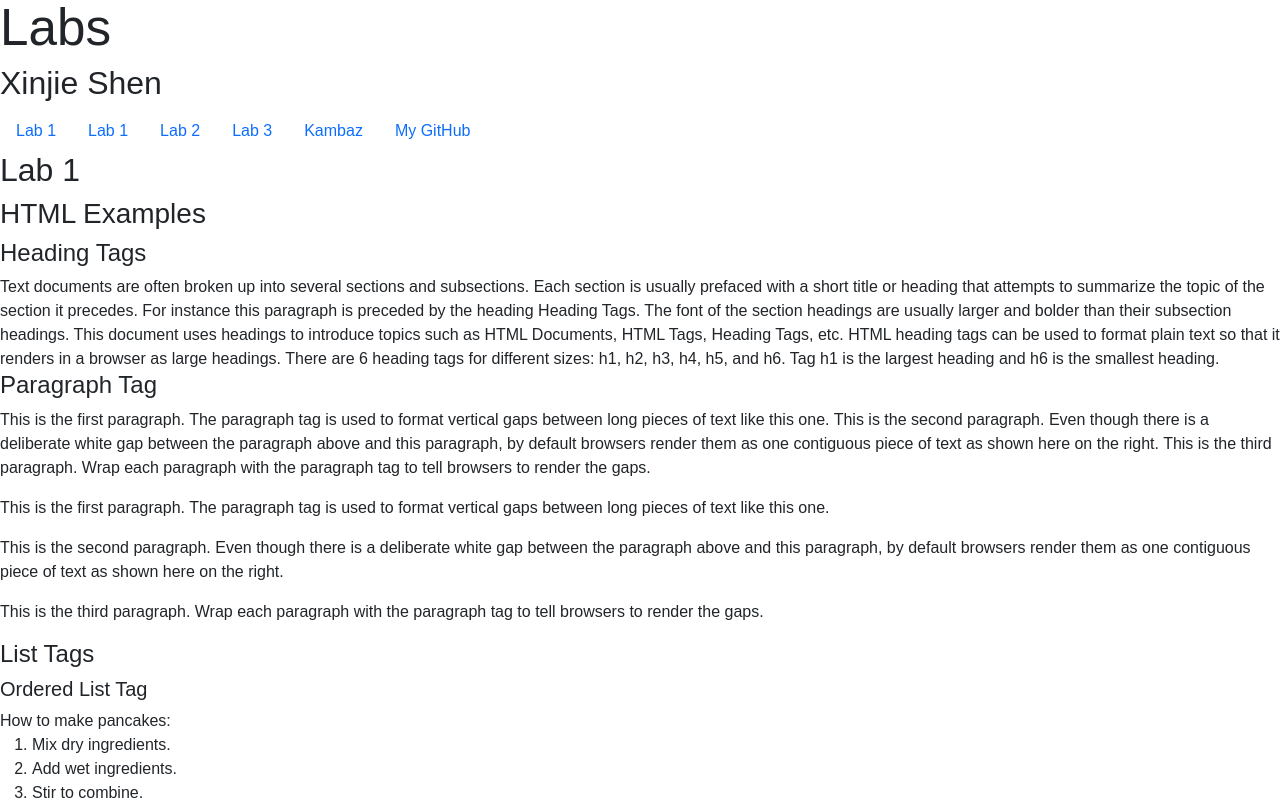
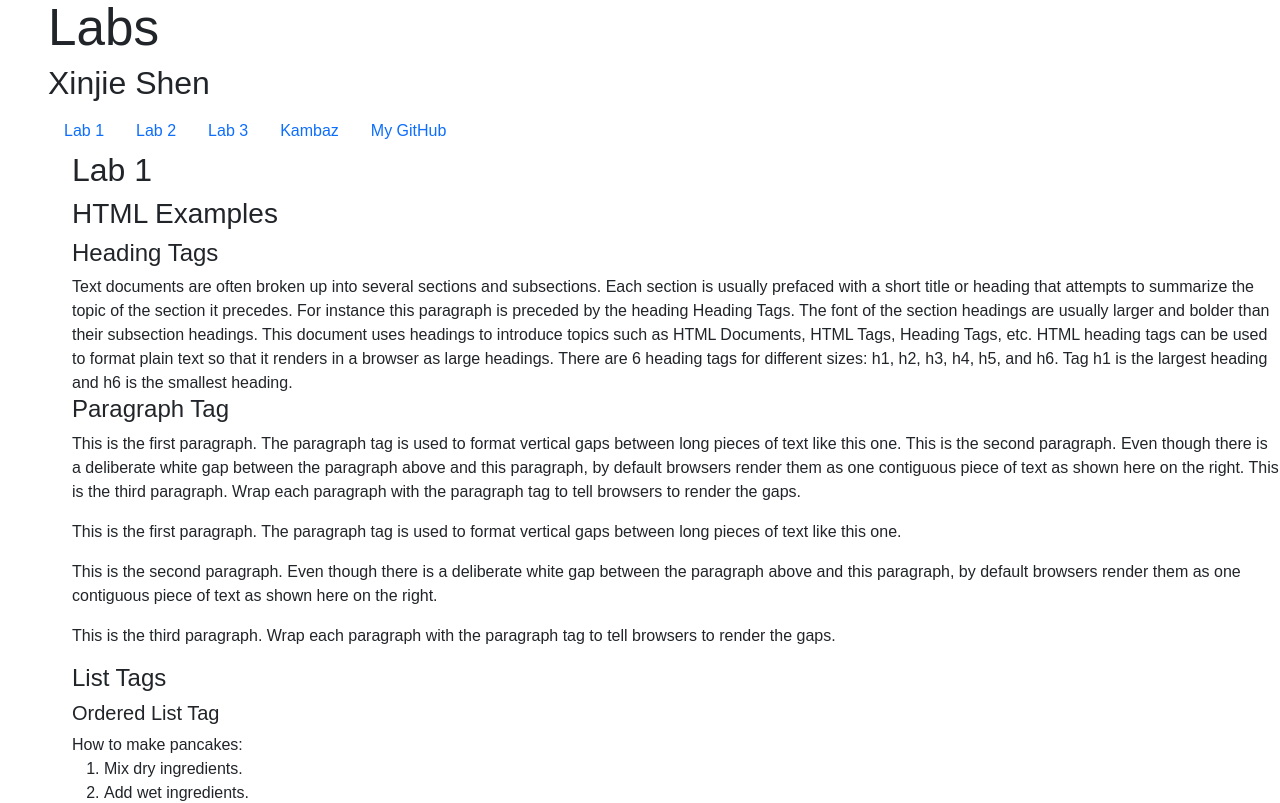
Before and after one commit to XinjieShen121/kambaz-react-web-app-cs5610-sp25, a React (Vite) app: page /#/Labs/Lab1 in a window 1280 px wide. Shown: the top 803 px of the page. Built offline with nearby package versions, Linux system fonts and the light colour scheme.

Commit message:
a2 modified labs TOC

```diff
--- a/src/Labs/Lab1/index.tsx
+++ b/src/Labs/Lab1/index.tsx
@@ -1,6 +1,6 @@
 export default function Lab1() {
     return (
-    <div id="wd-lab1">
+    <div id="wd-lab1" className="ms-4">
     <h2>Lab 1</h2>
     <h3>HTML Examples</h3>
     <div id="wd-h-tag">
--- a/src/Labs/TOC.tsx
+++ b/src/Labs/TOC.tsx
@@ -8,39 +8,23 @@ export default function TOC() {
         <Nav.Link href="#/Labs">Lab 1</Nav.Link>
       </Nav.Item>
       <Nav.Item>
-          <Nav.Link href="#/Labs/Lab1">Lab 1</Nav.Link>
-        </Nav.Item>
-        <Nav.Item>
         <Nav.Link href="#/Labs/Lab2">Lab 2</Nav.Link>
       </Nav.Item>
       <Nav.Item>
-          <Nav.Link href="#/Labs/Lab2">Lab 3</Nav.Link>
+        <Nav.Link href="#/Labs/Lab3">Lab 3</Nav.Link>
       </Nav.Item>
       <Nav.Item>
         <Nav.Link href="#/Kambaz">Kambaz</Nav.Link>
       </Nav.Item>
       <Nav.Item>
-          <Nav.Link href="https://github.com/jannunzi">My GitHub</Nav.Link>
+        {/* Add the required ID attribute */}
+        <Nav.Link
+          href="https://github.com/XinjieShen121/kambaz-react-web-app-cs5610-sp25.git"
+          id="wd-github"
+        >
+          My GitHub
+        </Nav.Link>
       </Nav.Item>
     </Nav>
-
-    //   <ul>
-    //     <li><Link to="/Labs">Labs</Link></li>
-    //     <li><Link to="/Labs/Lab1">Lab 1</Link></li>
-    //     <li><Link to="/Labs/Lab2">Lab 2</Link></li>
-    //     <li><Link to="/Labs/Lab3">Lab 3</Link></li>
-    //     <li><Link to="/Kambaz">Kambaz</Link></li>
-    //     <li>
-    //       <a
-    //         href="https://github.com/XinjieShen121/kambaz-react-web-app-cs5610-sp25.git"
-    //         id="wd-github"
-    //         target="_blank"
-    //         rel="noopener noreferrer"
-    //       >
-    //         My GitHub Repository
-    //       </a>
-    //     </li>
-    //   </ul>
   );
-
 }
--- a/src/Labs/index.tsx
+++ b/src/Labs/index.tsx
@@ -5,7 +5,7 @@ import Lab2 from "./Lab2";
 import Lab3 from "./Lab3";
 export default function Labs() {
     return (
-    <div id="wd-labs">
+    <div id="wd-labs" className="ms-5">
         <h1>Labs</h1>
         <h2>Xinjie Shen</h2>
         <TOC />
```
Lines whose indentation alone changed are shown as unchanged.
